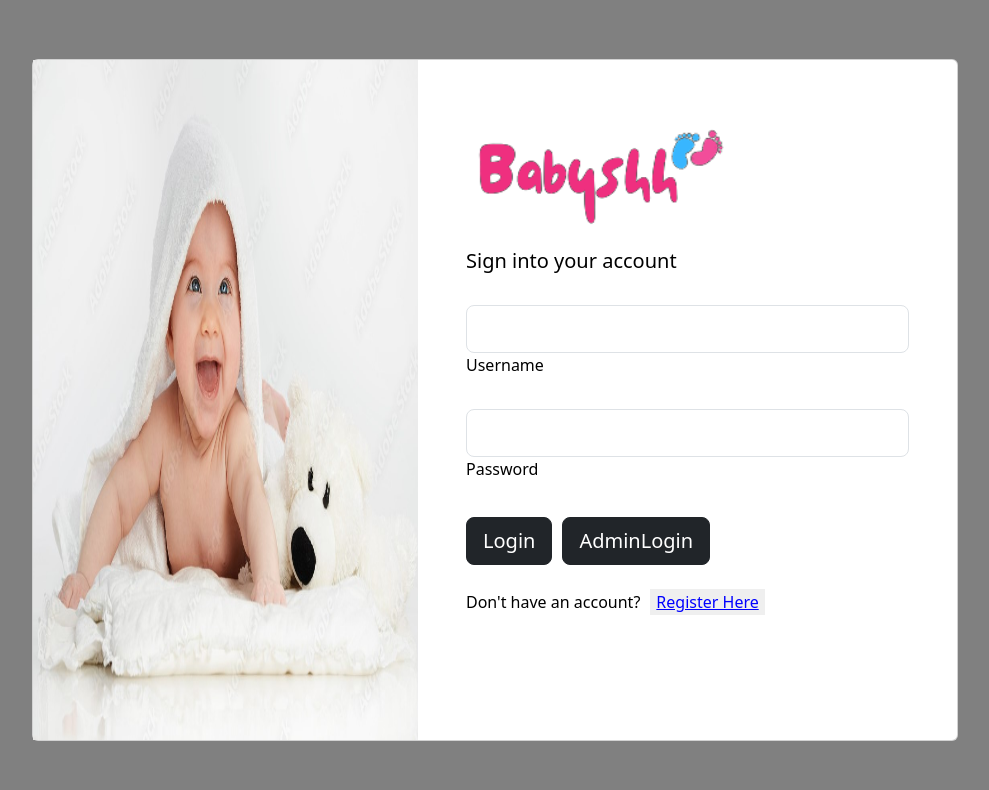
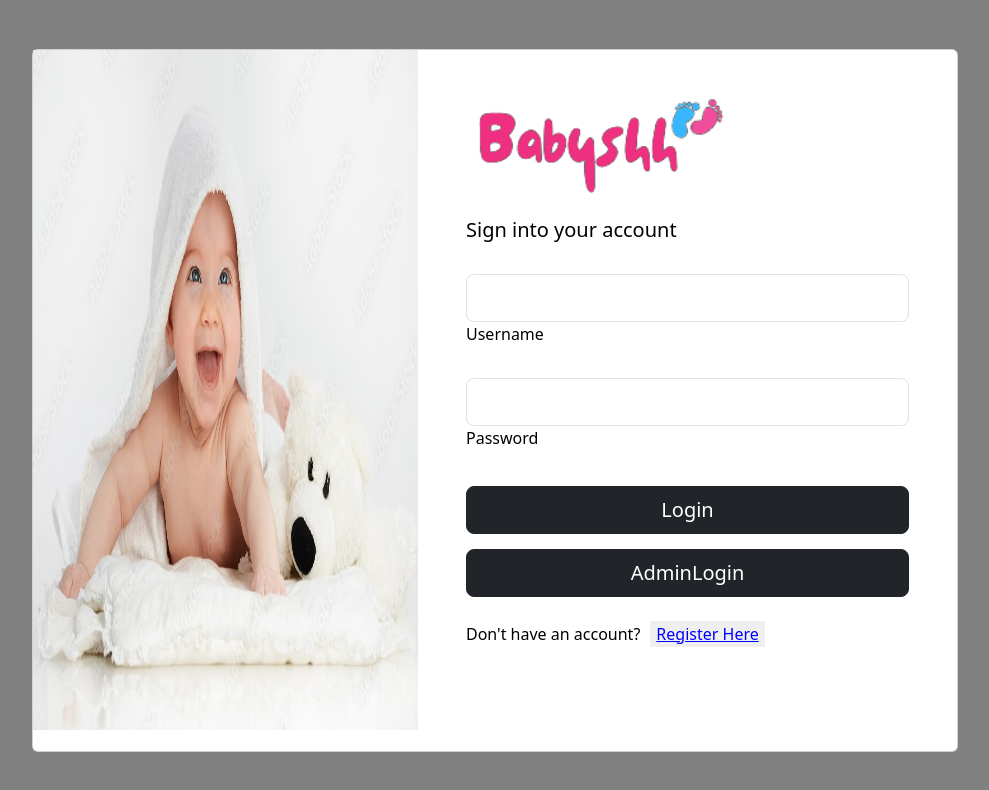
Before and after one commit to Farseena-M/E-commerce-Fullstack-Project, a React (Create React App) app in the folder frontEnd/: page /login in a window 1280 px wide. Shown: the top 790 px of the page, without its empty margins (145-1134 px from the left). Built offline with nearby package versions, Linux system fonts and the light colour scheme.

Commit message:
version 12

```diff
--- a/frontEnd/src/Pages/AdminLogin.js
+++ b/frontEnd/src/Pages/AdminLogin.js
@@ -66,7 +66,7 @@ const AdminLogin = () => {
                   </div>
 
                   <div className="pt-1 mb-4">
-                    <button className="btn btn-dark btn-lg btn-block" type="button" onClick={hndlChng}>Login</button>
+                    <button className="btn btn-dark btn-lg btn-block" style={{"width":"100%"}} type="button" onClick={hndlChng}>Login</button>
                   </div>
 
                   {/* <a className="small text-muted" href="#!">Forgot password?</a> */}
--- a/frontEnd/src/Pages/Login.js
+++ b/frontEnd/src/Pages/Login.js
@@ -69,8 +69,8 @@ const Login = () => {
                   </div>
 
                   <div className="pt-1 mb-4">
-                    <button className="btn btn-dark btn-lg btn-block" type="button" onClick={handleClick}>Login</button>
-                    <button className="btn btn-dark btn-lg btn-block" type="button" style={{"marginLeft":"10px"}} onClick={()=>Nvgt('/adminlogin')}>AdminLogin</button>
+                    <button className="btn btn-dark btn-lg btn-block" type="button" onClick={handleClick} style={{"width":"100%","marginBottom":"15px"}}>Login</button>
+                    <button className="btn btn-dark btn-lg btn-block" type="button"  onClick={()=>Nvgt('/adminlogin')} style={{"width":"100%"}}>AdminLogin</button>
                   </div>
 
                   {/* <a className="small text-muted" href="#!">Forgot password?</a> */}
--- a/frontEnd/src/Pages/SignUp.js
+++ b/frontEnd/src/Pages/SignUp.js
@@ -74,7 +74,7 @@ const SignUp = () => {
                   </div>
 
                   <div className="pt-1 mb-4">
-                    <button className="btn btn-dark btn-lg btn-block" type="button" onClick={handleChange}>SignUp</button>
+                    <button className="btn btn-dark btn-lg btn-block" type="button" onClick={handleChange} style={{"width":"100%"}}>SignUp</button>
                   </div>
                 </form>
 
```
